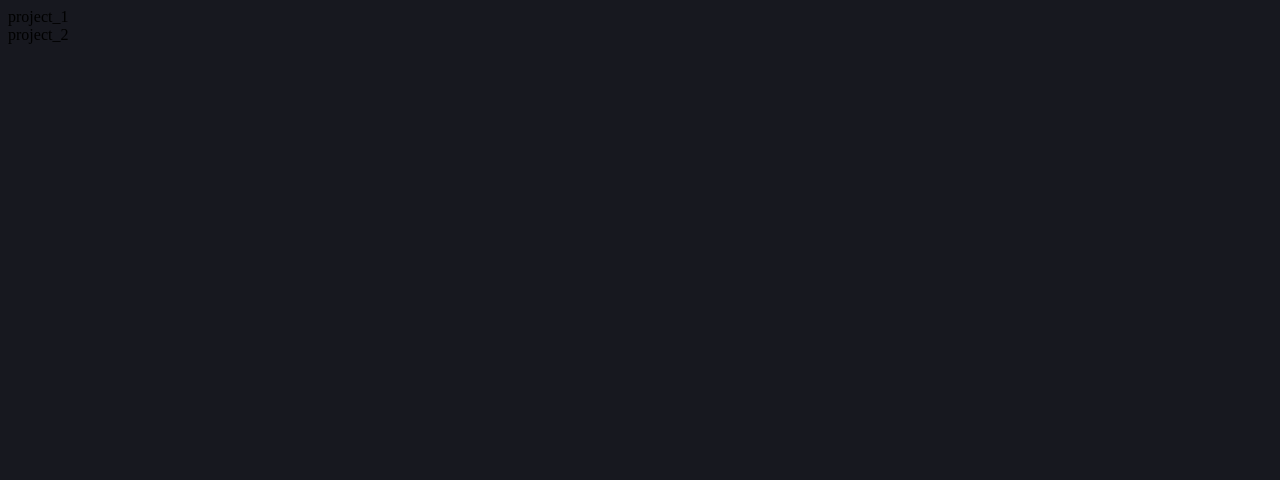
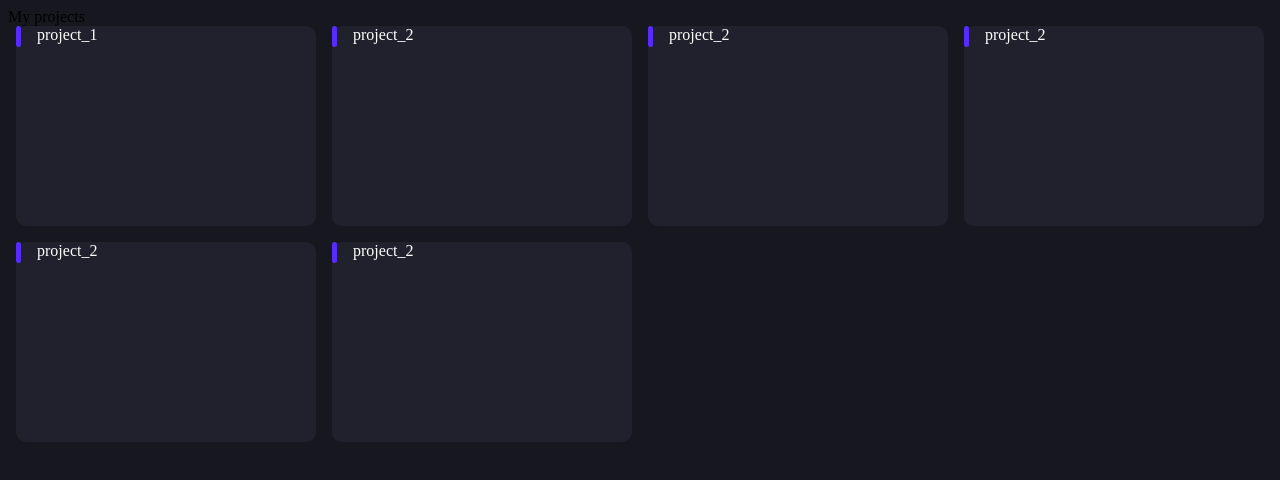
Before and after one commit to WheatSeeds/Project-Board, a Vue app: page /projects in a window 1280 px wide. Shown: the top 480 px of the page. Built offline with nearby package versions, Linux system fonts and the light colour scheme.

Commit message:
Version 0.0.4 / Some page styles

```diff
--- a/src/components/Project.vue
+++ b/src/components/Project.vue
@@ -11,10 +11,36 @@
 
 <template>
   <div class="project">
-    <span>{{project.title}}</span>
+    <div class="project_list_image"></div>
+    <div class="project_title">
+      <div class="t"></div>
+      <span>{{project.title}}</span>
+    </div>
+
   </div>
 </template>
 
-<style scoped>
-
+<style>
+  .project {
+    color: white;
+  }
+  .project{
+    height: 200px;
+    width: 300px;
+    background-color: #20212C;
+    border-radius: 10px;
+  }
+  .project > span{
+    font-size: 18px;
+  }
+  .t{
+    height: 21px;
+    width: 5px;
+    background-color: #562CFF;
+    border-radius: 100px;
+  }
+  .project_title{
+    display: flex;
+    gap: 16px;
+  }
 </style>
--- a/src/components/ProjectsList.vue
+++ b/src/components/ProjectsList.vue
@@ -18,5 +18,10 @@ import project from "./Project.vue";
 </template>
 
 <style>
-
+  #project_list {
+    justify-content: center;
+    gap: 16px;
+    display: grid;
+    grid-template-columns: repeat(4, 300px);
+  }
 </style>
--- a/src/pages/Main.vue
+++ b/src/pages/Main.vue
@@ -3,6 +3,7 @@
 </script>
 
 <template>
+
 </template>
 
 <style>
--- a/src/pages/ProjectPage.vue
+++ b/src/pages/ProjectPage.vue
@@ -21,6 +21,38 @@
               {id: 5, title: "Название 2 2", description: "Описание 2 2"},
               {id: 6, title: "Название 3 3", description: "Описание 3 3"},
             ],
+          },
+          {
+            title: 'project_2',
+            tasks: [
+              {id: 4, title: "Название 1 1", description: "Описание 1 1"},
+              {id: 5, title: "Название 2 2", description: "Описание 2 2"},
+              {id: 6, title: "Название 3 3", description: "Описание 3 3"},
+            ],
+          },
+          {
+            title: 'project_2',
+            tasks: [
+              {id: 4, title: "Название 1 1", description: "Описание 1 1"},
+              {id: 5, title: "Название 2 2", description: "Описание 2 2"},
+              {id: 6, title: "Название 3 3", description: "Описание 3 3"},
+            ],
+          },
+          {
+            title: 'project_2',
+            tasks: [
+              {id: 4, title: "Название 1 1", description: "Описание 1 1"},
+              {id: 5, title: "Название 2 2", description: "Описание 2 2"},
+              {id: 6, title: "Название 3 3", description: "Описание 3 3"},
+            ],
+          },
+          {
+            title: 'project_2',
+            tasks: [
+              {id: 4, title: "Название 1 1", description: "Описание 1 1"},
+              {id: 5, title: "Название 2 2", description: "Описание 2 2"},
+              {id: 6, title: "Название 3 3", description: "Описание 3 3"},
+            ],
           }
         ],
       }
@@ -32,9 +64,9 @@
 </script>
 
 <template>
+  <span>My projects</span>
   <projects-list :projects="projects"/>
 </template>
 
-<style scoped>
-
+<style>
 </style>
--- a/src/pages/TaskPage.vue
+++ b/src/pages/TaskPage.vue
@@ -40,7 +40,9 @@ export default {
     <nav class="navbar">
       <button class='new-task-btn' @click="addTask">New Task</button>
       <select class='filter-select' @change="changeOptions">
-        <option disabled value="">Sort by</option>
+        <option disabled value="" selected>Sort by</option>
+        <option>Name</option>
+        <option>Date</option>
       </select>
       <input class='search-bar' type="text" placeholder="Search task">
     </nav>
```
